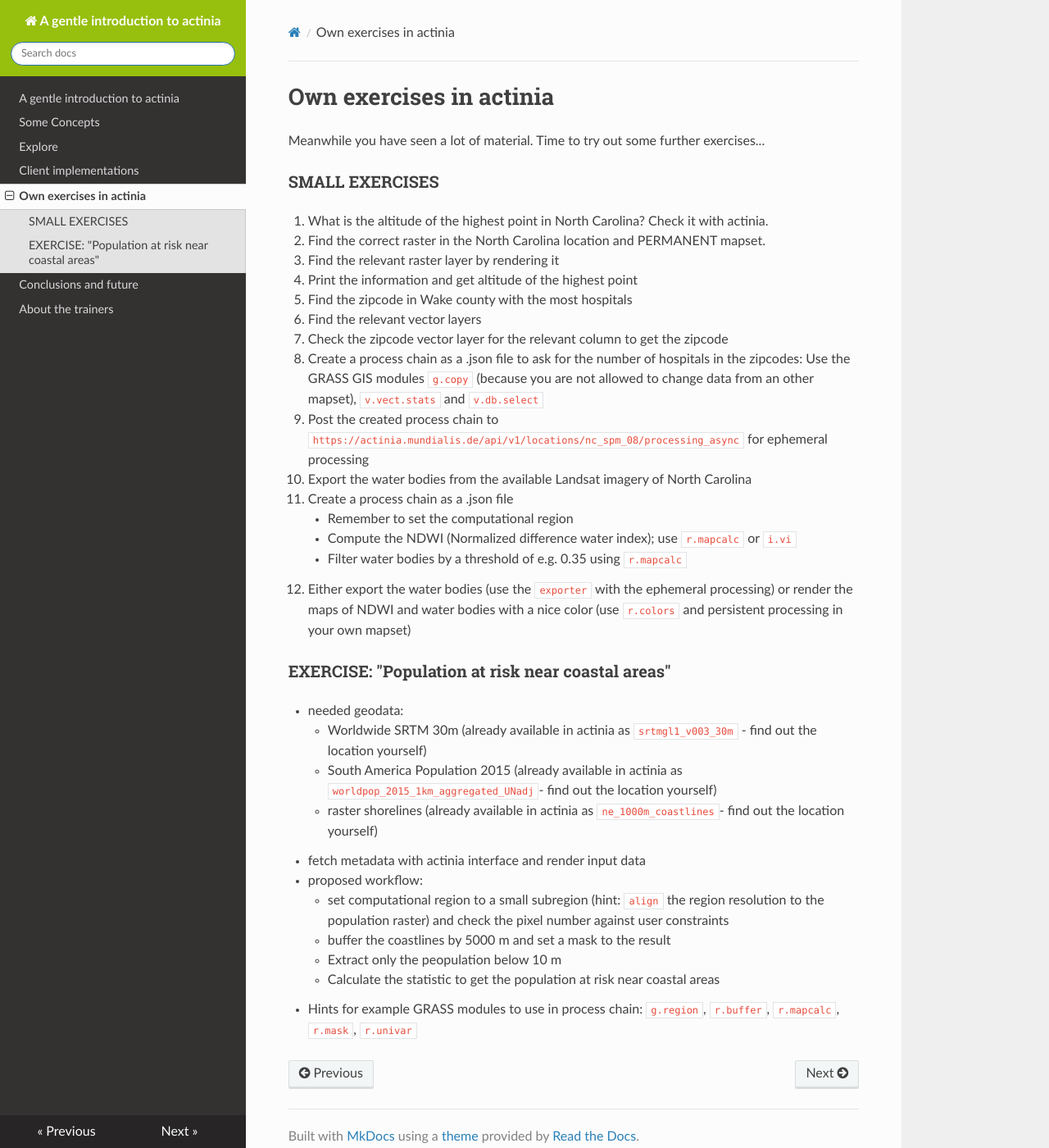
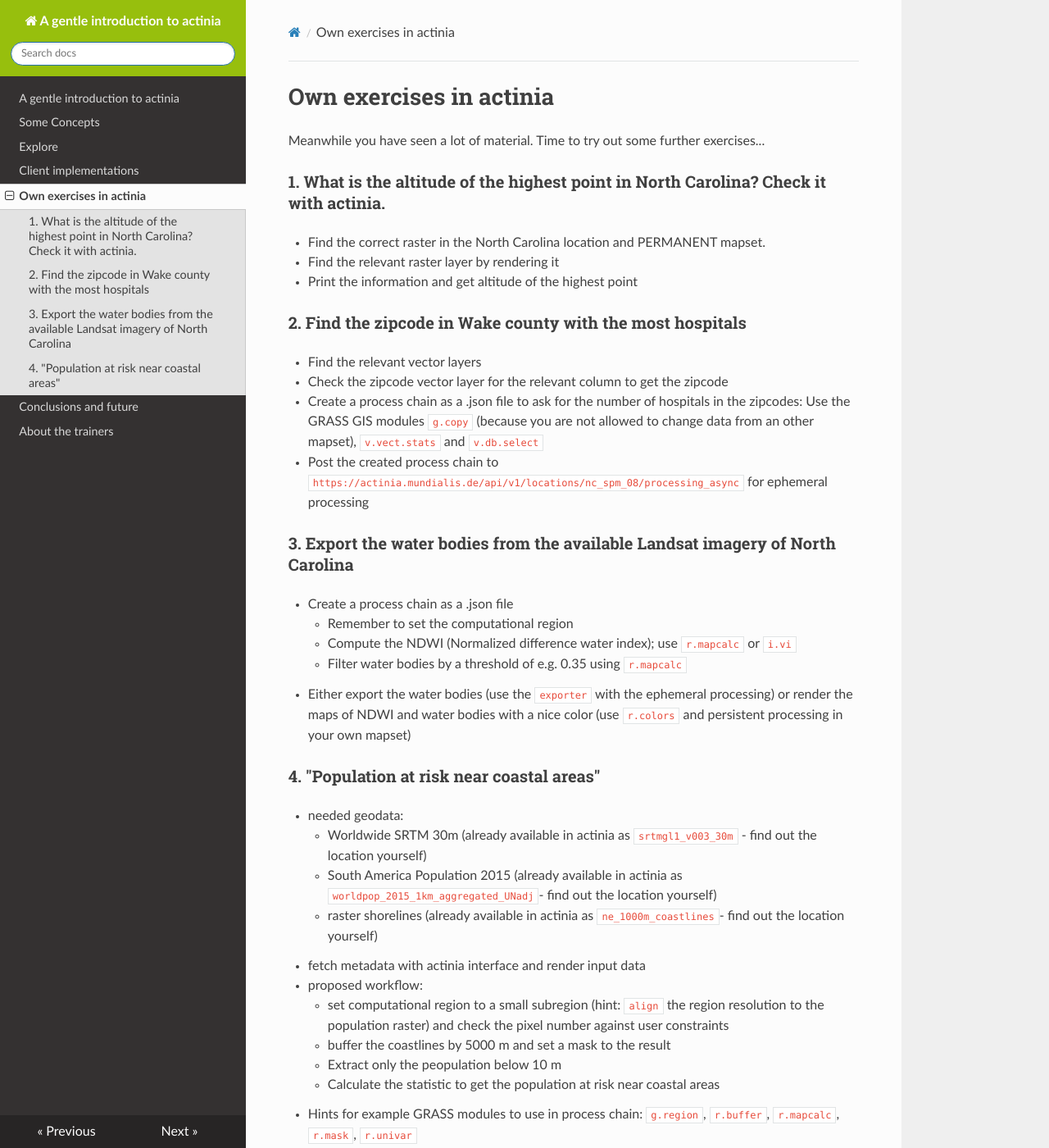
Before and after one commit to actinia-org/actinia-introduction, an MkDocs documentation site: the page built from docs/5_excercises.md, in a window 1280 px wide and 1400 px high. Shown: the whole window at 82% size. Built offline with MkDocs 1.6.1, drawn with Linux system fonts in a browser that asks for light colours; nearby versions of some CDN libraries.

Commit message:
formate excercises

```diff
--- a/docs/5_excercises.md
+++ b/docs/5_excercises.md
@@ -6,27 +6,28 @@
 
 Meanwhile you have seen a lot of material. Time to try out some further exercises...
 
-### SMALL EXERCISES
+### 1. What is the altitude of the highest point in North Carolina? Check it with actinia.
 
-1. What is the altitude of the highest point in North Carolina? Check it with actinia.
   * Find the correct raster in the North Carolina location and PERMANENT mapset.
   * Find the relevant raster layer by rendering it
   * Print the information and get altitude of the highest point
 
-2. Find the zipcode in Wake county with the most hospitals
+### 2. Find the zipcode in Wake county with the most hospitals
+
   * Find the relevant vector layers
   * Check the zipcode vector layer for the relevant column to get the zipcode
   * Create a process chain as a .json file to ask for the number of hospitals in the zipcodes: Use the GRASS GIS modules `g.copy` (because you are not allowed to change data from an other mapset), `v.vect.stats` and `v.db.select`
   * Post the created process chain to `https://actinia.mundialis.de/api/v1/locations/nc_spm_08/processing_async` for ephemeral processing
 
-3. Export the water bodies from the available Landsat imagery of North Carolina
+### 3. Export the water bodies from the available Landsat imagery of North Carolina
+
   * Create a process chain as a .json file
     * Remember to set the computational region
     * Compute the NDWI (Normalized difference water index); use `r.mapcalc` or `i.vi`
     * Filter water bodies by a threshold of e.g. 0.35 using `r.mapcalc`
   * Either export the water bodies (use the `exporter` with the ephemeral processing) or render the maps of NDWI and water bodies with a nice color (use `r.colors` and persistent processing in your own mapset)
 
-### EXERCISE: "Population at risk near coastal areas"
+### 4. "Population at risk near coastal areas"
 
 * needed geodata:
     * Worldwide SRTM 30m (already available in actinia as `srtmgl1_v003_30m` - find out the location yourself)
```
